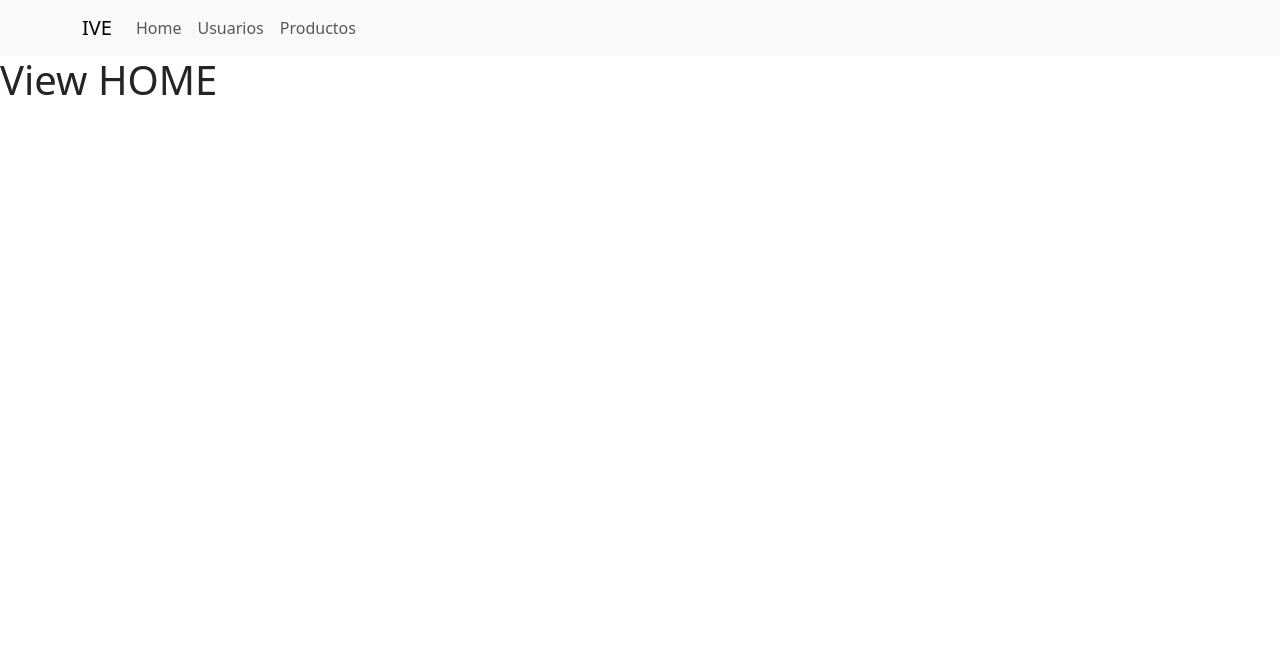
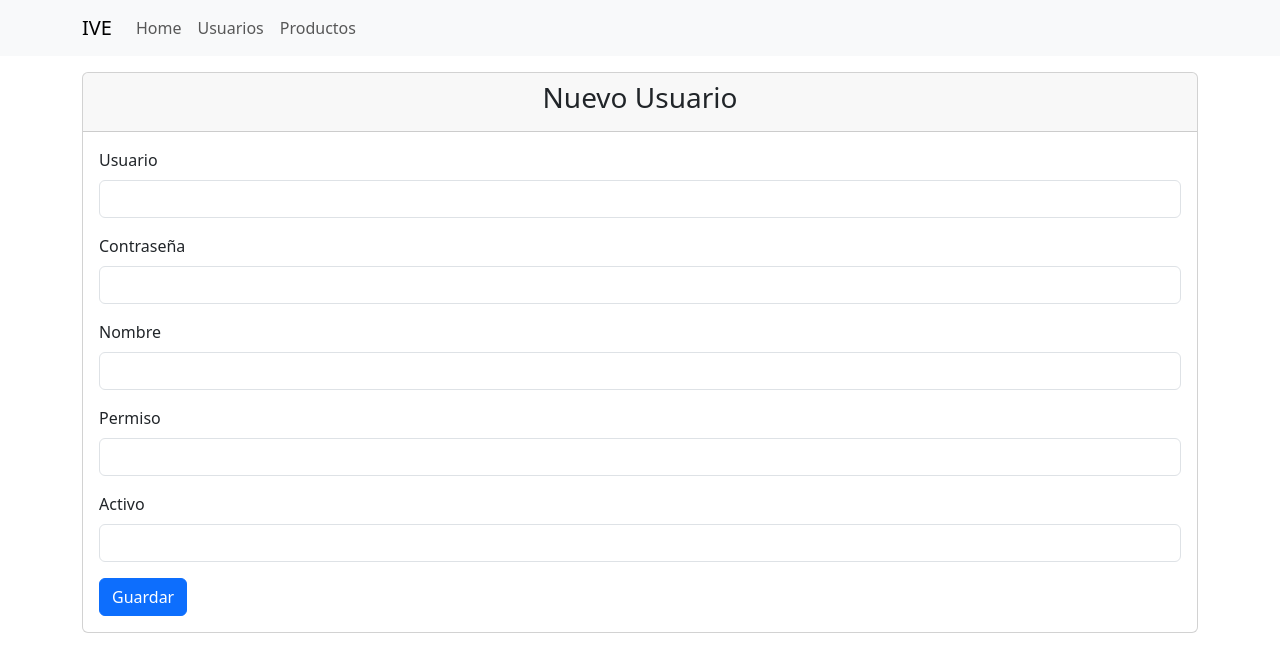
Before and after one commit to xTurbito/IVEREACT, a React (Create React App) app in the folder ive/: page /create in a window 1280 px wide. Before the commit this address led to /. Shown: the top 672 px of the page. Built offline with nearby package versions, Linux system fonts and the light colour scheme.

Commit message:
Terminacion del CRUD en Usuarios

```diff
--- a/ive/public/index.html
+++ b/ive/public/index.html
@@ -24,6 +24,7 @@
       work correctly both with client-side routing and a non-root public URL.
       Learn how to configure a non-root public URL by running `npm run build`.
     -->
+    <link rel="stylesheet" href="https://cdnjs.cloudflare.com/ajax/libs/font-awesome/6.5.1/css/all.min.css" integrity="sha512-DTOQO9RWCH3ppGqcWaEA1BIZOC6xxalwEsw9c2QQeAIftl+Vegovlnee1c9QX4TctnWMn13TZye+giMm8e2LwA==" crossorigin="anonymous" referrerpolicy="no-referrer" />
     <title>React App</title>
   </head>
   <body>
--- a/ive/src/App.js
+++ b/ive/src/App.js
@@ -1,9 +1,11 @@
 import { BrowserRouter, Routes, Route, Navigate } from "react-router-dom";
 import Home from "./components/Home";
-import ComShowUsersUsers from "./components/Users/ShowUsers";
-import CompEditUser from "./components/Users/EditUsers";
+ import ComShowUsersUsers from "./components/Users/ShowUsers";
+import CompEditUsers from "./components/Users/EditUsers";
+import CompCreateUser from "./components/Users/CreateUser";
 import NavBarIVE from "./layouts/navbar";
 import Products from "./components/Products";
+
 
 function App() {
   return (
@@ -13,7 +15,8 @@ function App() {
         <Routes>
           <Route path="/" element={<Home />} />
           <Route path="users" element={<ComShowUsersUsers/>} />
-          <Route path="/edit/:idUsuario" element={<CompEditUser/>} />
+          <Route path='/edit/:idUsuario' element={<CompEditUsers/>} />
+          <Route path='/create' element={<CompCreateUser/>} />
           <Route path="products" element={<Products />} />
           <Route path="*" element={<Navigate replace to="/" />} />
         </Routes>
@@ -22,4 +25,5 @@ function App() {
   );
 }
 
+
 export default App;
--- /dev/null
+++ b/ive/src/components/Users/CreateUser.js
@@ -0,0 +1,87 @@
+import axios from 'axios'
+import { useState } from 'react'
+import { useNavigate } from 'react-router-dom'
+
+const URI = 'http://localhost:8000/usuarios/';
+
+const CompCreateUser = () =>{
+    const [usuario, setUsuario] = useState('');
+    const [password,setPassword] = useState('');
+    const [nombre, setNombre] = useState('');
+    const [tipo_usuclave, setTipo] = useState('');
+    const [lactivo, setActivo] = useState('');
+    const navigate = useNavigate();
+    const bdUsuarios = async (e) =>{
+        e.preventDefault()
+        await axios.post(URI,{
+            usuario:usuario,
+            password: password,
+            nombre:nombre,
+            tipo_usuclave: tipo_usuclave,
+            lactivo: lactivo
+        })
+        navigate('/users')
+    }
+
+    return(
+        <div className='container mt-3'>
+        <div className='card'>
+        <div className='card-header'>
+            <h3 className='d-flex justify-content-center'>Nuevo Usuario</h3>
+         </div>
+         <div className='card-body'>
+         <form onSubmit={bdUsuarios}>
+        <div className="mb-3">
+                    <label className="form-label">Usuario</label>
+                    <input
+                    value={usuario}
+                    onChange={(e) => setUsuario(e.target.value)}
+                    type="text"
+                    className="form-control"
+                    />
+                </div>
+                <div className="mb-3">
+                    <label className="form-label">Contraseña</label>
+                    <input
+                    value={password}
+                    onChange={(e) => setPassword(e.target.value)}
+                    type="text"
+                    className="form-control"
+                    />
+                </div>
+                <div className="mb-3">
+                    <label className="form-label">Nombre</label>
+                    <input
+                    value={nombre}
+                    onChange={(e) => setNombre(e.target.value)}
+                    type="text"
+                    className="form-control"
+                    />
+                </div>
+                <div className="mb-3">
+                    <label className="form-label">Permiso</label>
+                    <input
+                    value={tipo_usuclave}
+                    onChange={(e) => setTipo(e.target.value)}
+                    type="text"
+                    className="form-control"
+                    />
+                </div>
+                <div className="mb-3">
+                    <label className="form-label">Activo</label>
+                    <input
+                    value={lactivo}
+                    onChange={(e) => setActivo(e.target.value)}
+                    type="text"
+                    className="form-control"
+                    />
+                </div>
+                <button type='submit' className='btn btn-primary'>Guardar</button>
+        </form>
+        </div>
+        </div>
+     </div>
+    );
+}
+
+export default CompCreateUser;
--- a/ive/src/components/Users/EditUsers.js
+++ b/ive/src/components/Users/EditUsers.js
@@ -10,20 +10,25 @@ const CompEditUser = () => {
     const [nombre, setNombre] = useState('');
     const [tipo_usuclave, setTipo] = useState('');
     const [lactivo, setActivo] = useState('');
+    const [error, setError] = useState(null);
     const navigate = useNavigate();
-    const {idusuario} = useParams();
+    const {idUsuario} = useParams();
 
     const update = async(e) => {
         e.preventDefault();
+        if (!usuario || !password || !nombre || !tipo_usuclave || !lactivo) {
+            setError('Todos los campos son requeridos'); // Establecer mensaje de error
+            return; // Detener el flujo si hay campos vacíos
+        }
         try {
-            await axios.put(URI + idusuario,{
+            await axios.put(URI + idUsuario,{
                 usuario: usuario,
                 password: password,
                 nombre: nombre,
                 tipo_usuclave: tipo_usuclave,
                 lactivo: lactivo
             });
-            navigate('/');
+            navigate('/users');
         } catch (error) {
             console.error("Error updating blog:", error);
         }
@@ -31,24 +36,33 @@ const CompEditUser = () => {
 
     useEffect(() => {
         getUserId();
-    },[idusuario]);
+    },[idUsuario]);
+
+    // Lógica para inicializar los valores de los estados
+    const initializeValues = (data) => {
+        setUsuario(data.usuario || ''); // Si data.usuario es undefined, se inicializa con un string vacío
+        setPassword(data.password || '');
+        setNombre(data.nombre || '');
+        setTipo(data.tipo_usuclave || '');
+        setActivo(data.lactivo || '');
+    };
 
     const getUserId = async () => {
         try {
-        const res = await axios.get(URI + idusuario);
-        setUsuario(res.data.usuario);
-        setPassword(res.data.password);
-        setNombre(res.data.nombre);
-        setTipo(res.data.tipo_usuclave);
-        setActivo(res.data.lactivo);
+            const res = await axios.get(URI + idUsuario);
+            initializeValues(res.data); // Llamar a la función para inicializar los valores de los estados
         } catch (error) {
             console.error("Error fetching blog by ID:", error);
         }
     };
 
    return(
-        <div>
-            <h3>EDITAR USUARIO</h3>
+    <div className="container mt-3">
+      <div className="card">
+        <div className="card-header">
+            <h3 className="d-flex justify-content-center">Datos del Usuario</h3>
+        </div>
+        <div className="card-body">
         <form onSubmit={update}>
         <div className="mb-3">
                     <label className="form-label">Usuario</label>
@@ -63,7 +77,7 @@ const CompEditUser = () => {
                     <label className="form-label">Contraseña</label>
                     <input
                     value={password}
-                    onChange={(e) => setUsuario(e.target.value)}
+                    onChange={(e) => setPassword(e.target.value)}
                     type="text"
                     className="form-control"
                     />
@@ -72,7 +86,7 @@ const CompEditUser = () => {
                     <label className="form-label">Nombre</label>
                     <input
                     value={nombre}
-                    onChange={(e) => setUsuario(e.target.value)}
+                    onChange={(e) => setNombre(e.target.value)}
                     type="text"
                     className="form-control"
                     />
@@ -81,12 +95,26 @@ const CompEditUser = () => {
                     <label className="form-label">Permiso</label>
                     <input
                     value={tipo_usuclave}
-                    onChange={(e) => setUsuario(e.target.value)}
+                    onChange={(e) => setTipo(e.target.value)}
                     type="text"
                     className="form-control"
                     />
                 </div>
+                <div className="mb-3">
+                    <label className="form-label">Estado</label>
+                <select
+                value={lactivo}
+                onChange={(e) => setActivo(e.target.value)}
+                className="form-select"
+                >
+                    <option value={"1"}>Activo</option>
+                    <option value={"0"}>Desactivado</option>
+                </select>
+                </div>
+                <button type='submit' className='btn btn-primary'>Guardar</button>
         </form>
+        </div>
+        </div>
      </div>
    );
 }
--- a/ive/src/components/Users/ShowUsers.js
+++ b/ive/src/components/Users/ShowUsers.js
@@ -18,19 +18,22 @@ const ComShowUsers = () => {
   };
 
   return (
-    <div className='container'>
-      <div className='row'>
-        <div className='col'>
-          <Link to="/create" className='btn btn-primary mt-2 mb-2'>AGREGAR USUARIO</Link>
+    <div className='container mt-3'>
+      <div className='card'>
+        <div className='card-header'>
+        <Link to="/create" className='btn btn-primary mt-2 mb-2'><i className="fa-solid fa-user"></i><i className="fa-solid fa-plus"></i></Link>
+        </div>
+        <div className='card-body'>
+        <div className='table-responsive-sm'>
           <table className='table'>
-            <thead className='table-primary'>
+            <thead>
               <tr>
                 <th>USUARIO</th>
                 <th>PASSOWRD</th>
                 <th>NOMBRE</th>
                 <th>TIPO USUARIO</th>
+                <th>ACTIVO</th>
                 <th>ACCIONES</th>
-
               </tr>
             </thead>
             <tbody>
@@ -40,6 +43,7 @@ const ComShowUsers = () => {
                   <td>{usuario.password}</td>
                   <td>{usuario.nombre}</td>
                   <td>{usuario.tipo_usuclave}</td>
+                  <td>{usuario.lactivo.toString() === '1' ? 'Activo' : 'Desactivado'}</td>
                   <td>
                     <Link to={`/edit/${usuario.idUsuario}`} className='btn btn-info'>
                       EDITAR
@@ -49,9 +53,11 @@ const ComShowUsers = () => {
               ))}
             </tbody>
           </table>
+          </div>
+        </div>
         </div>
       </div>
-    </div>
+
   );
 }
 
```
Also changed, not shown: 1 other file (tests, documents, lock files or other folders). Lines whose indentation alone changed are shown as unchanged.
